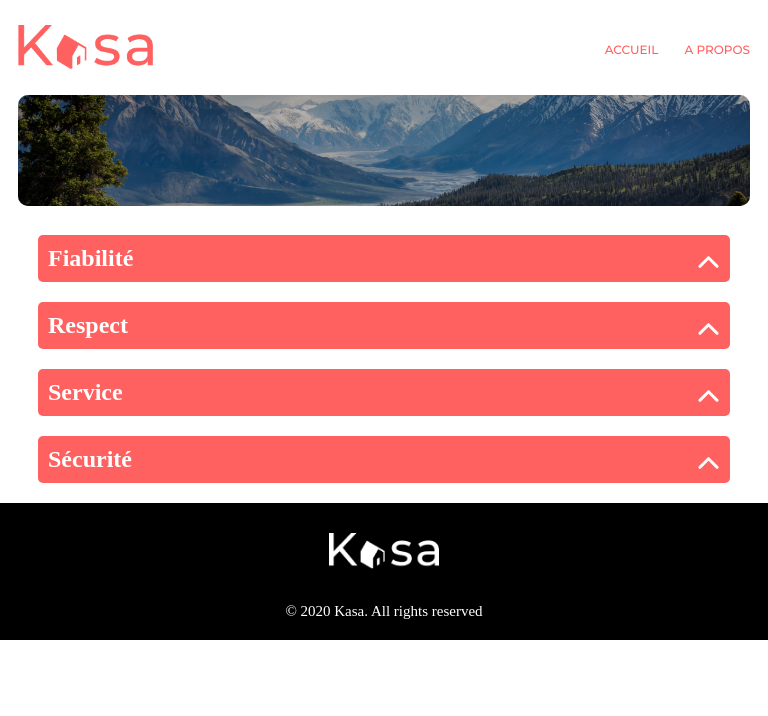
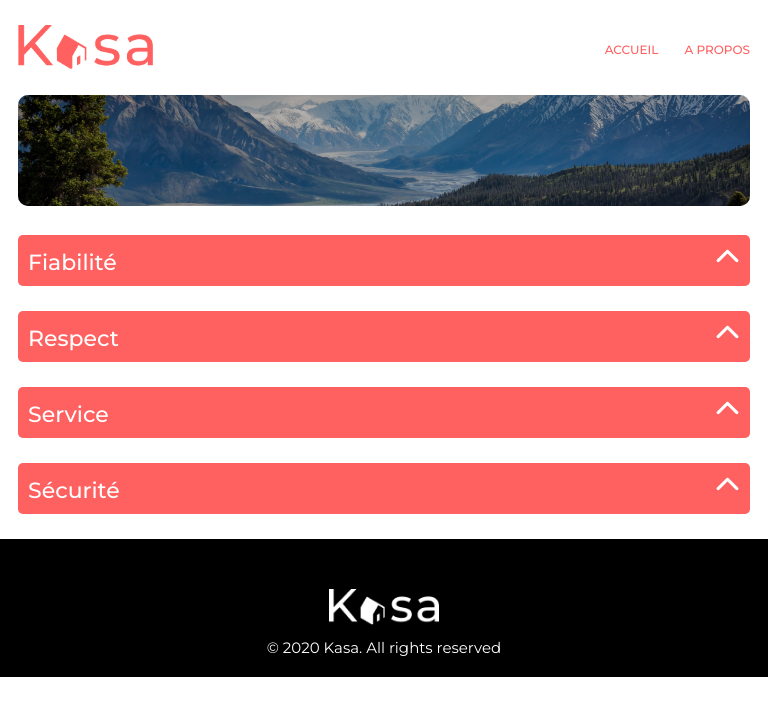
Before and after one commit to Mishou23/OpenClassroomProject8, a React (Vite) app: page /about in a window 768 px wide. Shown: the top 716 px of the page. Built offline with nearby package versions, Linux system fonts and the light colour scheme.

Commit message:
Styles Final Updates

```diff
--- a/src/Pages/Airbnb/style.scss
+++ b/src/Pages/Airbnb/style.scss
@@ -80,9 +80,10 @@
 }
  /* --------------------------------------------------Version Smartphone ----------------------------------------------------------------------------------------------- */
  @media (max-width: 768px) and (min-width: 320px) {
-  .main-container {
-    padding: 0px 20px;
+  .airbnb-box{
+    padding: 0 18px;
   }
+
   .airbnbContainer {
     padding-bottom: 0px;
   }
--- a/src/components/About/style.scss
+++ b/src/components/About/style.scss
@@ -6,6 +6,8 @@
 }
 .dropContainer{
   padding-top: 30px;
+  padding-left: 90px;
+  padding-right: 90px;
 }
 .dropdown .title {
   padding: 10px;
@@ -13,7 +15,7 @@
   border-radius: 5px;
   display: flex;
   justify-content: space-between;
-  align-items: center;
+  align-items: baseline;
   cursor: pointer;
   transition: background-color 0.3s;
   color: white; /* Text color */
@@ -25,21 +27,23 @@
 
 /* Dropdown content container */
 .dropdown {
-    padding: 0px 30px;
-  margin-bottom: 20px;
+  margin-bottom: 25px;
 }
 
 /* Dropdown title text */
 h1 {
-  font-size: 24px;
+  font-size: 22px;
   color: white;
+  font-family: 'montserrat';
+  font-weight: 500;
 }
 
 /* Chevron icon */
 .title .chevron {
-  font-size: 23px;
+  font-size: 25px;
   display: flex;
   transition: transform 0.3s ease; /* Smoother transition for chevron */
+  left: -10px;
 }
 
 /* Chevron rotation when the dropdown is open */
@@ -93,11 +97,11 @@ h1 {
 }
 
 //-----------------------------------------------------------------Version Smartphone ---------------------------------------------
-@media (max-width: 768px) and (min-width: 360px) {
-  .dropdown {
-    padding: 0 20px !important;
-  }
+@media (max-width: 768px) and (min-width: 320px) {
+
   .dropContainer{
     padding-top: 7px;
+    padding-left: 0px;
+    padding-right: 0px;
   }
 }
--- a/src/components/Cards/CardsDetails/Dropdown/style.scss
+++ b/src/components/Cards/CardsDetails/Dropdown/style.scss
@@ -8,10 +8,10 @@
 
 .drop-des,
 .drop-equip {
-  padding: 10px 7px;
+  padding: 10px 10px;
   background-color: rgba(255, 96, 96, 1);
   color: white;
-  border-radius: 5px;
+  border-radius: 10px;
   font-size: 14px;
   font-family: 'montserrat';
   display: inline-block;
@@ -70,9 +70,8 @@
 }
 .chevron {
   font-size: 23px;
-  position: relative;
+  display: flex;
   transition: transform 0.3s ease;
-  bottom: -5px;
 }
    /* --------------------------------------------------Version Smartphone ----------------------------------------------------------------------------------------------- */
    @media (max-width: 768px) and (min-width: 320px) {
@@ -82,9 +81,8 @@
     }
     .Dropdowns {
       padding-top: 10px;
+      padding-bottom: 15px;
     grid-template-columns: repeat(1, 1fr);
-    padding-left: 20px;
-    padding-right: 20px;
     }
     .drop-des, .drop-equip {
       padding: 6px 7px;
--- a/src/components/Cards/CardsDetails/Slideshow/index.scss
+++ b/src/components/Cards/CardsDetails/Slideshow/index.scss
@@ -1,22 +1,24 @@
-
+.slideContainer{
+  position: relative;
+}
 .slideImage {
-  position: relative;
   object-fit: cover;
   border-radius: 25px;
   width: 100%;
   height: 415px;
+  overflow: hidden;
 }
 
 /* Styles for the imageControls container */
 .imageControls {
   position: absolute;
   top: 50%;
-  transform: translateY(-19%);
-  left: 34px;
+  left: 0;
   right: 0;
   display: flex;
   justify-content: space-between;
-  width: 94%;
+  align-items: center;
+  transform: translateY(-50%);
 }
 
 /* Style for the chevronIcon */
@@ -33,7 +35,7 @@
   position: absolute;
   color: #000000;
   font-size: 18px;
-  bottom: -4px;
+  bottom: 17px;
   left: 0;
   right: 0;
   text-align: center; /* Center the text horizontally */
@@ -44,14 +46,17 @@
 /* Media query for responsiveness */
 @media (max-width: 768px) and (min-width: 320px) {
   .slideContainer {
-    padding-top: 30px;
+    padding-top: 25px;
   }
 
   .imageControls {
+
     .chevronIcon {
       width: 87px;
+      height: 87px;
     }
-    left: 37px;
-    width: 90%;
+  }
+  .slideNumber{
+    display: none;
   }
 }
--- a/src/components/Footer/style.scss
+++ b/src/components/Footer/style.scss
@@ -1,8 +1,7 @@
-@import url('https://fonts.googleapis.com/css2?family=Montserrat:wght@300;400;500;600;700&display=swap');
-
+@import url("https://fonts.googleapis.com/css2?family=Montserrat:wght@300;400;500;600;700&display=swap");
 .footer {
   background-color: #000000;
-  padding-top: 30px;
+  padding-top: 50px;
   padding-bottom: 20px;
   margin-top: 15px;
 }
@@ -12,48 +11,31 @@
   text-align: center;
   flex-direction: column;
   gap: 30px;
-
-  .logo-white {
-    img {
+}
+.content .logo-white img {
   width: 9%;
 }
-  }
-  .copyright  {
-    p{
+.content .copyright p {
   color: white;
   font-size: 20px;
   padding-top: 5px;
+  font-family: 'Montserrat';
 }
-  }
-
-  // ------------------------------------------------- Version Tablette --------------------------------------------------------------------------
 @media (max-width: 1025px) and (min-width: 768px) {
-   .logo-white  {
-    img {
+  .content .logo-white img {
     width: 13%;
   }
 }
+@media (max-width: 768px) and (min-width: 320px) {
+   .content {
+    gap: 9px;
   }
-  //---------------------------------------------------- Version Smartphone -----------------------------------------------------------------------
-  @media (max-width: 768px) and (min-width: 320px) {
-
-
-    .logo-white {
-      img {
+  .content .logo-white img {
     width: 110px;
   }
-    }
-    .content {
-      gap: 10px ;
-      padding: 40px 0;
-  }
-   .copyright {
-    p{
+  .content .copyright p {
     color: white;
     font-size: 15px;
-      padding-top: 0px;
-
+    padding: 0 107px;
   }
 }
-  }
-}
```
Lines whose indentation alone changed are shown as unchanged.
